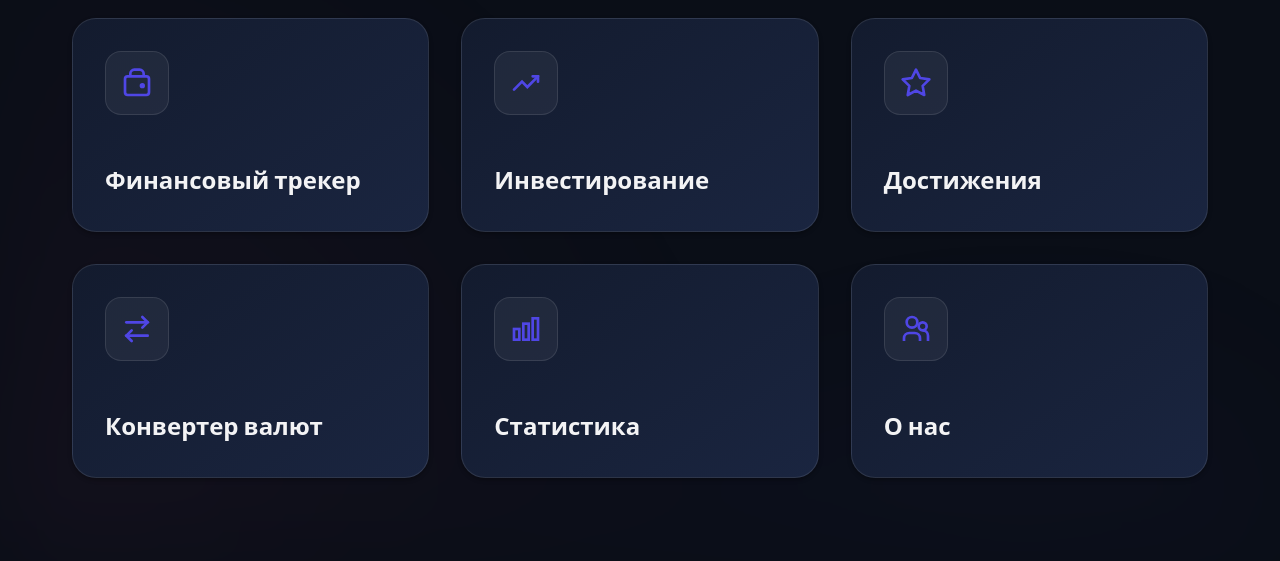
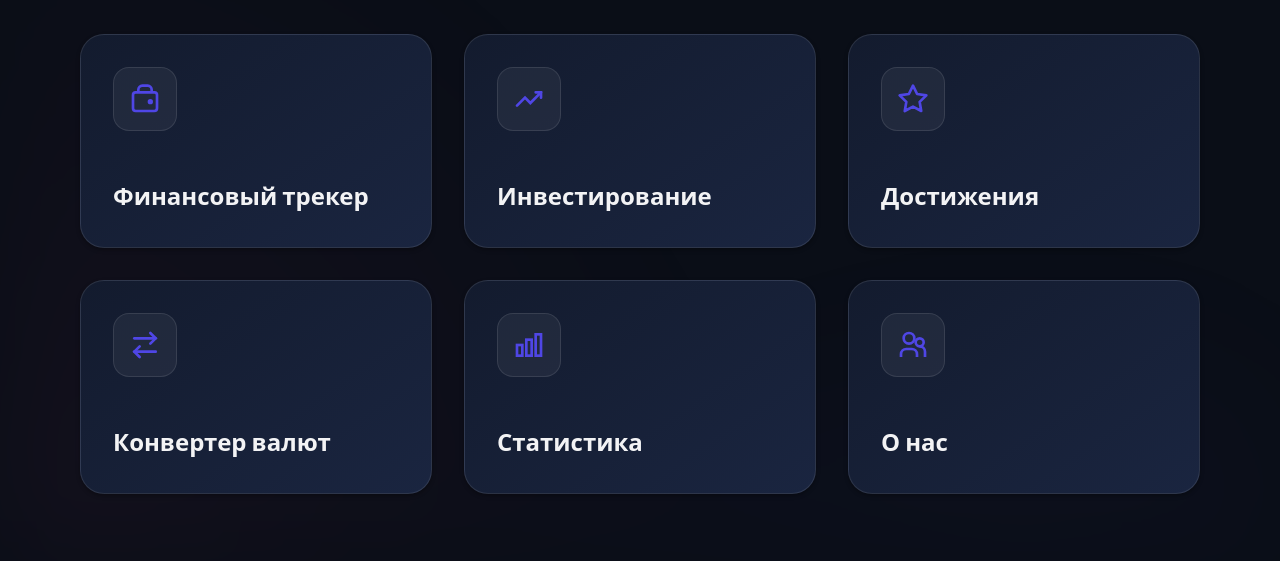
Before and after one commit to res661/resotrade, a plain HTML site: page index.html in a window 1280 px wide. Shown: the part 239-800 px from the top of the page. Drawn offline with nearby package versions, Linux system fonts and the light colour scheme.

Commit message:
Add files via upload

```diff
--- a/index.html
+++ b/index.html
@@ -93,16 +93,23 @@
             margin: 0;
             padding: 0;
             box-sizing: border-box;
+            font-family: var(--font-sans);
         }
 
         body {
             background: var(--bg-primary);
             color: var(--text-primary);
-            font-family: var(--font-sans);
             min-height: 100vh;
-            padding: var(--spacing-lg);
+            padding: var(--spacing-xl);
+            overflow: hidden;
+            position: relative;
+            transition: background-color 0.5s ease;
             line-height: 1.5;
-            transition: var(--transition-normal);
+            height: 100vh;
+        }
+
+        html {
+            overflow: hidden;
         }
 
         body::before {
```
